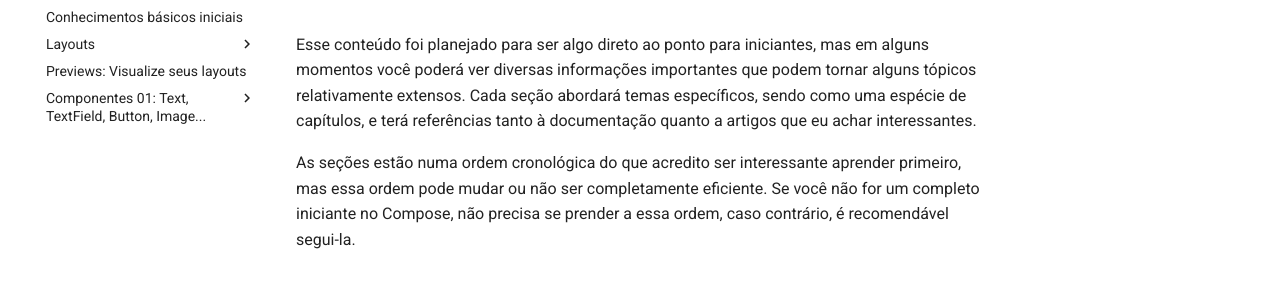
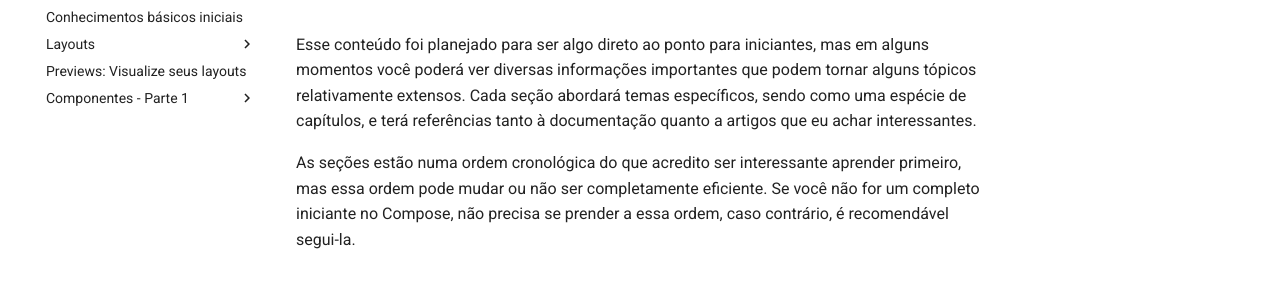
Before and after one commit to jsericksk/Jetpack-Compose-Journey, an MkDocs documentation site: the page built from docs/index.md, in a window 1280 px wide. Shown: the part 148-431 px from the top of the page. Built offline with MkDocs 1.6.1 and Material for MkDocs 9.7.7, drawn with Linux system fonts in a browser that asks for light colours.

Commit message:
Seção de componentes renomeada

```diff
--- a/mkdocs.yml
+++ b/mkdocs.yml
@@ -39,7 +39,7 @@ nav:
     - 'Box': layouts/box.md
     - 'ConstraintLayout': layouts/constraintlayout.md
   - 'Previews: Visualize seus layouts': previews.md
-  - 'Componentes 01: Text, TextField, Button, Image...':
+  - 'Componentes - Parte 1':
     - 'Text': components-1/text.md
     - 'TextField': components-1/textfield.md
     - 'Button': components-1/button.md
```
